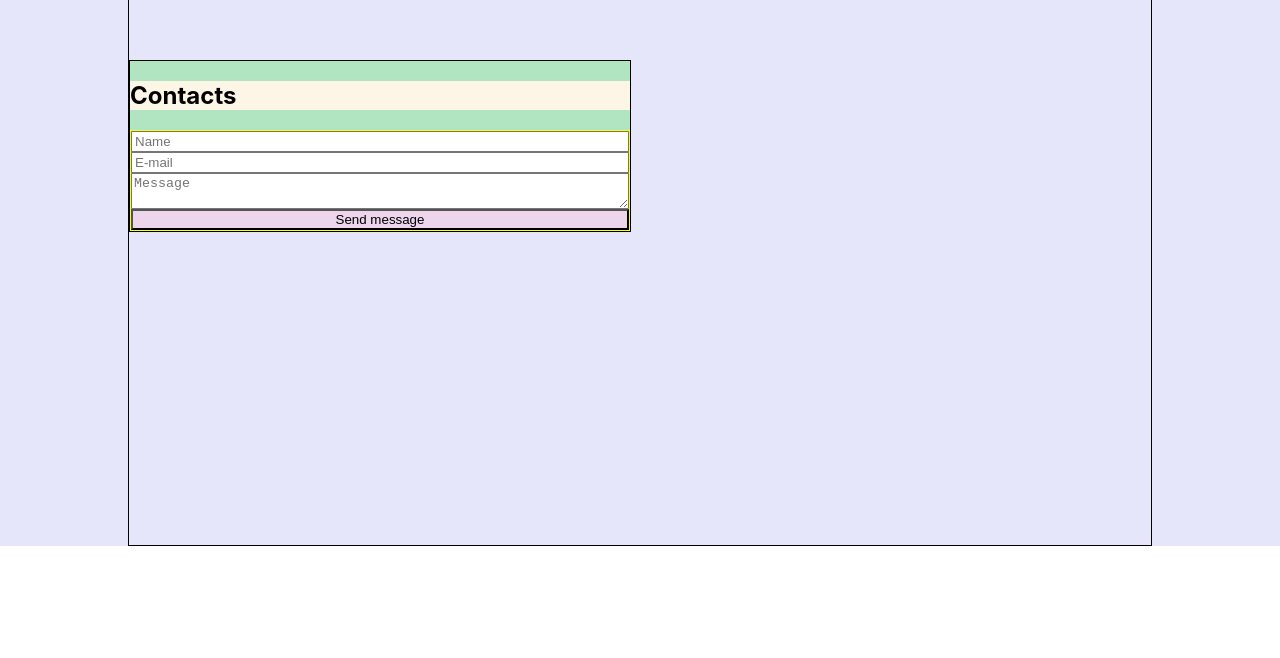
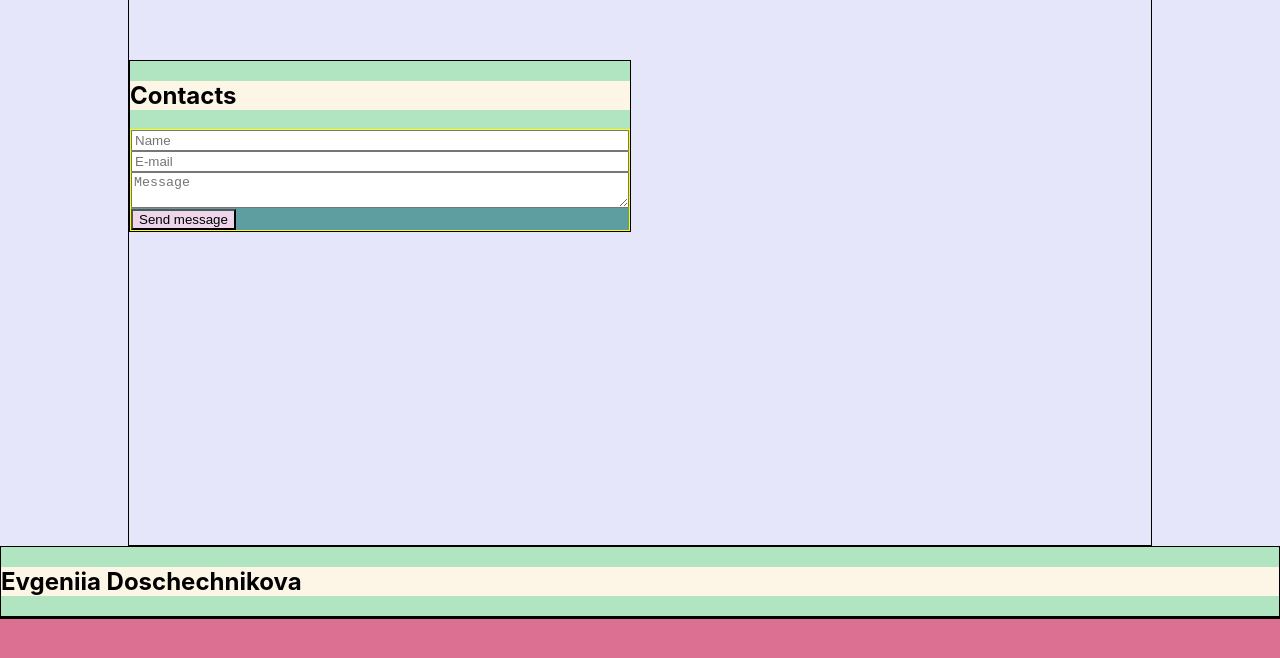
Before and after one commit to e-doschechnikova/Portfolio, a React (Create React App) app: page / in a window 1280 px wide. Shown: the part 2934-3592 px from the top of the page. Before the commit the page ends 3480 px from the top, so only its background shows below. Built offline with nearby package versions, Linux system fonts and the light colour scheme.

Commit message:
add Footer and fix

```diff
--- a/src/App.tsx
+++ b/src/App.tsx
@@ -6,6 +6,7 @@ import {Skills} from "./Skills/Skills";
 import {Projects} from "./Projects/Projects";
 import {RemoteWorks} from './Work/RemoteWorks';
 import {Contacts} from "./Contacts/Contacts";
+import {Footer} from "./Footer/Footer";
 
 function App() {
     return (
@@ -16,6 +17,7 @@ function App() {
             <Projects/>
             <RemoteWorks/>
             <Contacts/>
+            <Footer/>
         </div>
     );
 }
--- a/src/Contacts/Contacts.tsx
+++ b/src/Contacts/Contacts.tsx
@@ -13,7 +13,9 @@ export const Contacts = () => {
                         <input type="text" placeholder={'Name'}/>
                         <input type="text" placeholder={'E-mail'}/>
                         <textarea placeholder={'Message'}/>
-                        <button type={'submit'} className={style.sendBtn}>Send message</button>
+                        <div>
+                            <button type={'submit'} className={style.sendBtn}>Send message</button>
+                        </div>
                     </form>
                 </div>
             </div>
--- /dev/null
+++ b/src/Footer/Footer.module.css
@@ -0,0 +1,16 @@
+.footerBlock {
+    height: 20vh;
+    background-color: palevioletred;
+    display: flex;
+    flex-direction: column;
+}
+
+.footerContainer {
+    background-color: #b1e5c2;
+    border: 1px solid black;
+}
+
+.footerSocial {
+    border: 1px solid black;
+    background-color: #94b39e;
+}
--- /dev/null
+++ b/src/Footer/Footer.tsx
@@ -0,0 +1,15 @@
+import React from 'react';
+import style from "./Footer.module.css";
+import {Title} from "../Components/Title/Title";
+
+export const Footer = () => {
+    return (
+        <div className={style.footerBlock}>
+            <div className={style.footerContainer}>
+                <Title title={"Evgeniia Doschechnikova"}/>
+                <div className={style.footerSocial}>
+                </div>
+            </div>
+        </div>
+    );
+};
```
Also changed, not shown: src/Contacts/Contacts.module.css (+6 -2 lines).
